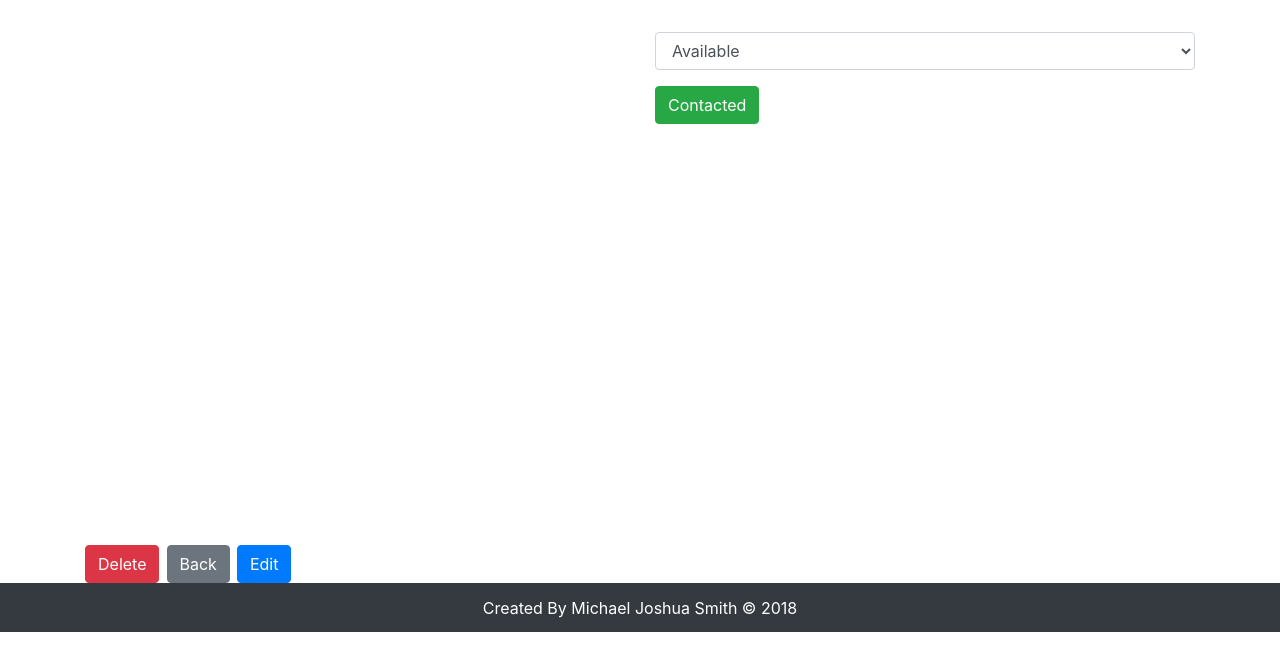
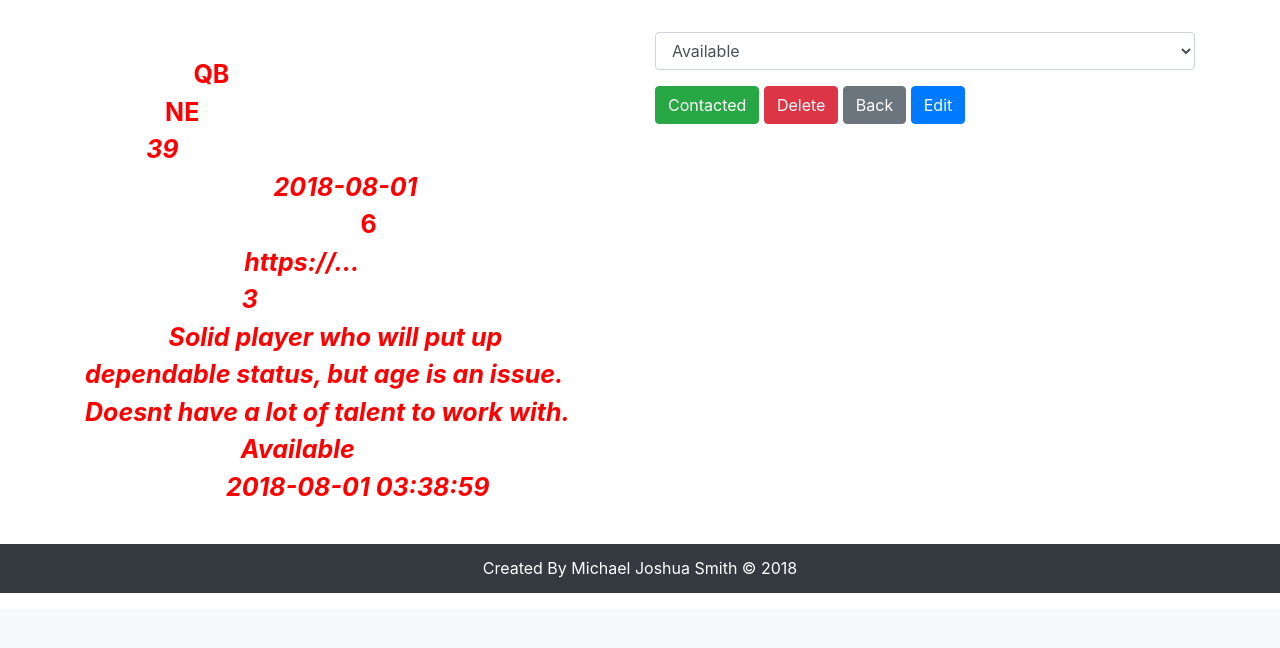
Before and after one commit to Smith-MichaelJ1995/Fantasy-Football-Notebook, a PHP site: page /FantasyFootballDraft/php/post.php?id=103 in a window 1280 px wide. Shown: the part 369-1017 px from the top of the page. After the commit the page ends 962 px from the top, so only its background shows below. Run offline with PHP 8.4, Linux system fonts and the light colour scheme; data comes from the database, SQL or seed files in the repository; some libraries are stand-ins or nearby versions; grey boxes are pictures that could not be loaded.

Commit message:
front end UX changes, insert player links to player page on submission, etc.

```diff
--- a/class/Backend.php
+++ b/class/Backend.php
@@ -156,8 +156,24 @@
 			   //Fetch result
 			   //$entries = mysqli_fetch_all($rec, MYSQLI_ASSOC);
 
-			   //re-direct to $player page
-			   header('Location: http://localhost/FantasyFootballDraft/');
+			   //re-direct to page
+		       $query_new_rec = "SELECT `AUTO_INCREMENT` FROM  INFORMATION_SCHEMA.TABLES WHERE TABLE_SCHEMA = 'fantasyfootballnotebook' AND   TABLE_NAME   = 'players'";
+
+			   if(mysqli_query($conn, $query_new_rec))
+			   {
+
+		             //Get result
+				   $rec = mysqli_query($conn, $query_new_rec);
+
+				   //Fetch result
+				   $entries = mysqli_fetch_all($rec, MYSQLI_ASSOC);
+
+				   print_r($entries[0]['AUTO_INCREMENT']);
+
+				   //redirect to new record
+				   header('Location: http://localhost/FantasyFootballDraft/php/post.php?id='.($entries[0]['AUTO_INCREMENT'] - 1).'');
+			   }
+
 			}
 		    else {
 			   echo 'Error: '. mysqli_error($conn);
--- a/php/insert.php
+++ b/php/insert.php
@@ -22,10 +22,6 @@
 
 		//insert records to database
 		$nflPlayers->insertRecord($name, $position, $team, $age, $dateofarticle, $projdraftround, $injsus, $href, $newssrc, $notes);
-
-		/*if (new DateTime() > new DateTime("2018-05-16")) {
-			echo 'It works';
-		}*/
 
 	}
 
--- a/php/post.php
+++ b/php/post.php
@@ -51,35 +51,24 @@
 				<div class="col-lg-6" style="text-align:left; font-size: 25px;">
 
 					<h1><b><?php echo $player['name'];?></b></h1>
-							<i>Position:</i> <b><?php echo $player['position'];?></b> <br>
-								   <i>Team:</i> <b><?php echo $player['team']; ?></b> <br>
-								   <i>Age:</i>  <b><?php echo '<i>'.$player['age'].'</i>'; ?></b> <br>
-								   <i>Date Of Article:</i>  <b><?php echo '<i>'.$player['dateofarticle'].'</i>'; ?></b> <br>
-								   <i>Projected Draft Round:</i>  <b><?php echo $player['projdraftround']; ?></b> <br>
-								   <i>Article Links:</i>  <b><?php echo '<i>'.$player['href'].'</i>'; ?></b> <br>
-								   <i>Injury Prone:</i>  <b><?php echo '<i>'.$player['injsus'].'</i>'; ?></b> <br>
-								   <i>Notes:</i>  <b><?php echo '<i>'.$player['notes'].'</i>'; ?></b> <br>
-								   <i>Draft Status:</i>  <b><?php echo '<i>'.$player['status'].'</i>'; ?></b> <br>
-								   <i>Created At:</i>  <b><?php echo '<i>'.$player['created_at'].'</i>'; ?></b> <br>
+							<i>Position:</i> <b style="color: red;"><?php echo $player['position'];?></b> <br>
+								   <i>Team:</i> <b style="color: red;"><?php echo $player['team']; ?></b> <br>
+								   <i>Age:</i>  <b style="color: red;"><?php echo '<i>'.$player['age'].'</i>'; ?></b> <br>
+								   <i>Date Of Article:</i>  <b style="color: red;"><?php echo '<i>'.$player['dateofarticle'].'</i>'; ?></b> <br>
+								   <i>Projected Draft Round:</i>  <b style="color: red;"><?php echo $player['projdraftround']; ?></b> <br>
+								   <i>Article Links:</i>  <b style="color: red;"><?php echo '<i>'.$player['href'].'</i>'; ?></b> <br>
+								   <i>Injury Prone:</i>  <b style="color: red;"><?php echo '<i>'.$player['injsus'].'</i>'; ?></b> <br>
+								   <i>Notes:</i>  <b style="color: red;"><?php echo '<i>'.$player['notes'].'</i>'; ?></b> <br>
+								   <i>Draft Status:</i>  <b style="color: red;"><?php echo '<i>'.$player['status'].'</i>'; ?></b> <br>
+								   <i>Created At:</i>  <b style="color: red;"><?php echo '<i>'.$player['created_at'].'</i>'; ?></b> <br>
 
 				      <br>
-
-						<form class="pull-right" method="POST" action="<?php echo 'http://localhost/FantasyFootballDraft/php/post.php?id='.$player['id'].'' ?>">
-										<!-- Delete this post -->
-								<input type="hidden" name="delete_id" value="<?php echo $player['id'] ?>">
-								<input type="submit" name="delete" value="Delete" class="btn btn-danger">
-
-								<!-- Link back to previous page -->
-							    <a class="btn btn-secondary" href="<?php echo 'http://localhost/FantasyFootballDraft/'; ?>">Back</a>
-
-								<!-- Edit this post -->
-								<a href="http://localhost/FantasyFootballDraft/php/editpost.php?id=<?php echo $player['id'] ?>" class="btn btn-primary">Edit</a>
-						</form>
 
 				 </div>
 
 				 <!-- ENTER UPDATE STATUS HERE..-->
 				 <div class="col-lg-6" style="text-align:left;">
+
 					 <form class="pull-right" method="POST" action="<?php echo 'http://localhost/FantasyFootballDraft/php/post.php?id='.$player['id'].'' ?>">
 											<label><b>Update Draft Status:</b></label>
 											<div class="form-group">
@@ -105,9 +94,20 @@
 
 										<!-- update target -->
 										<input type="submit" name="contacted" value="Contacted" class="btn btn-success">
-								   </form>
+										<form method="POST" action="<?php echo 'http://localhost/FantasyFootballDraft/php/post.php?id='.$player['id'].'' ?>">
+														<!-- Delete this post -->
+												<input type="hidden" name="delete_id" value="<?php echo $player['id'] ?>">
+												<input type="submit" name="delete" value="Delete" class="btn btn-danger">
+
+												<!-- Link back to previous page -->
+												<a class="btn btn-secondary" href="<?php echo 'http://localhost/FantasyFootballDraft/'; ?>">Back</a>
+
+												<!-- Edit this post -->
+												<a href="http://localhost/FantasyFootballDraft/php/editpost.php?id=<?php echo $player['id'] ?>" class="btn btn-primary">Edit</a>
+										</form>
+						</form>
+
 				 </div>
-
 			</div>
 		</div>
 
```
